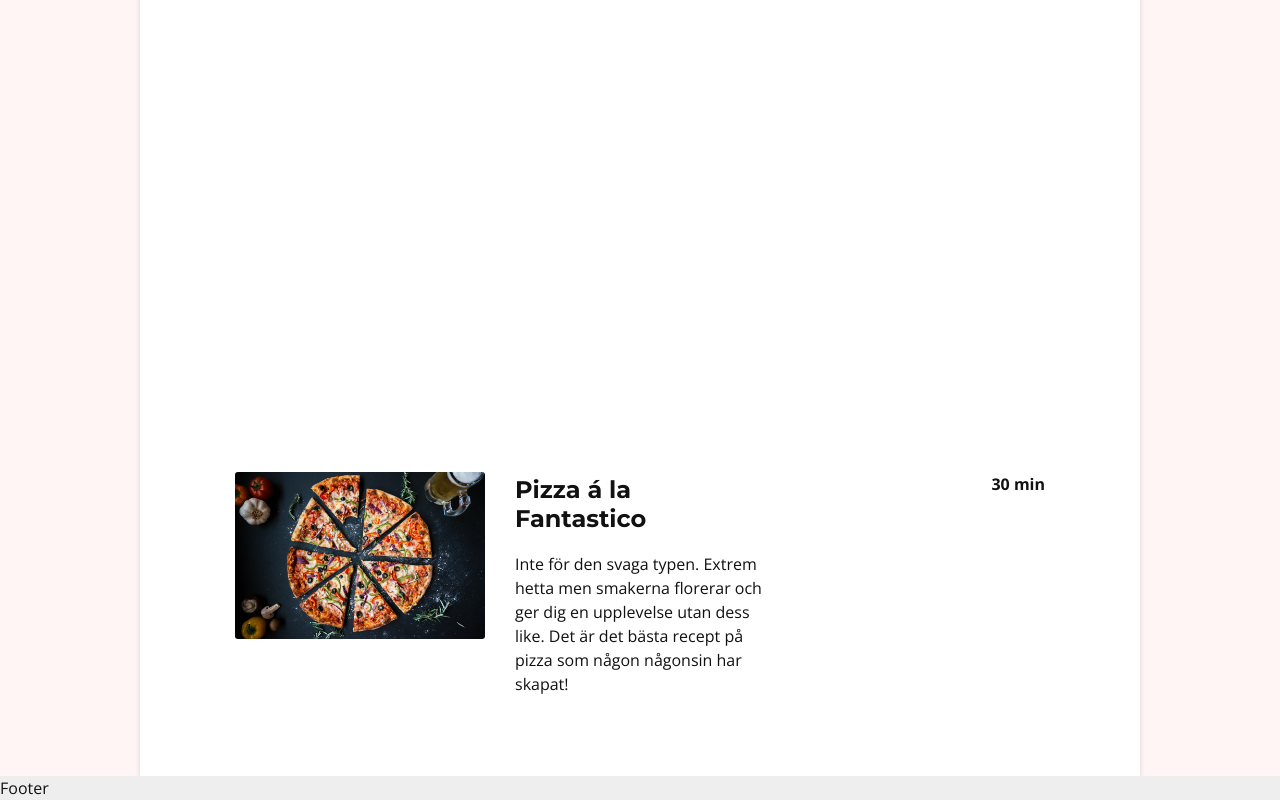
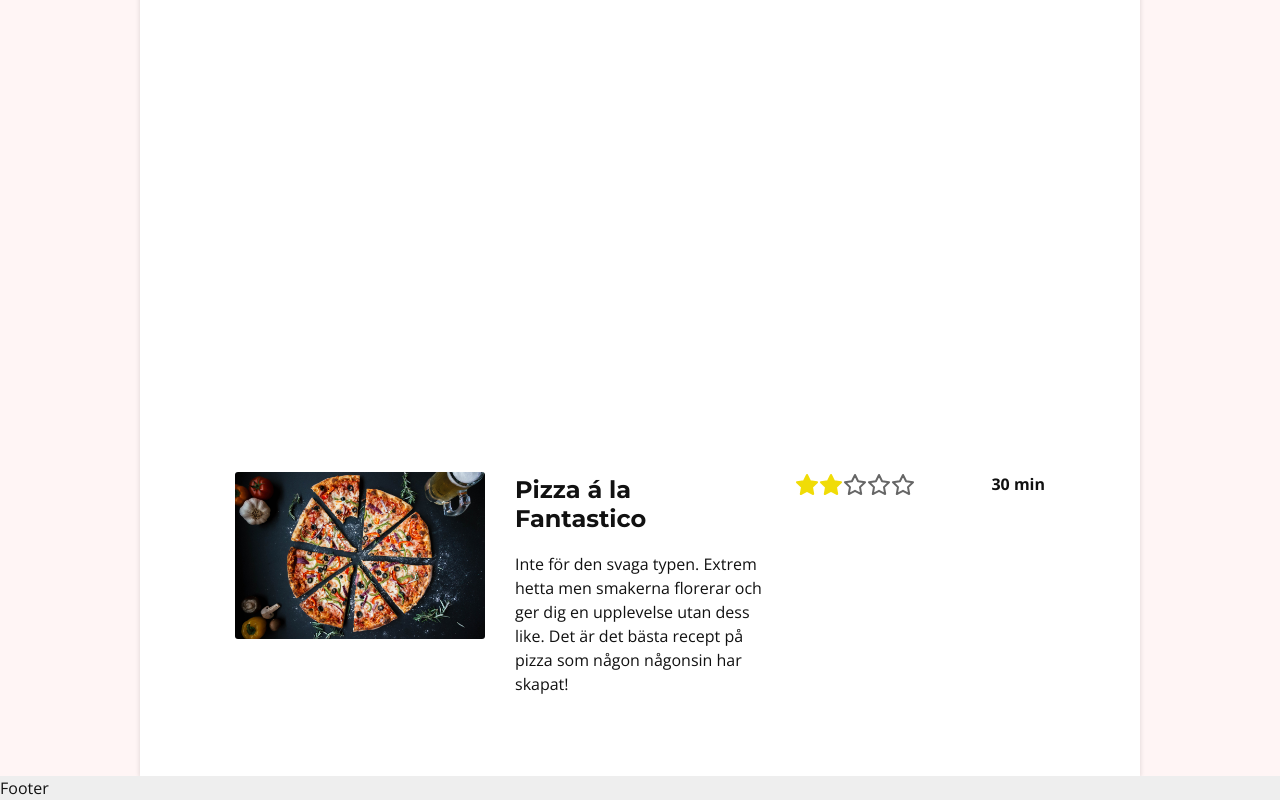
Before and after one commit to teeboteebo/yaddie-web, a React (Create React App) app: page / in a window 1280 px wide. Shown: the part 1032-1832 px from the top of the page. Built offline with nearby package versions, Linux system fonts and the light colour scheme.

Commit message:
try added rating

```diff
--- a/src/components/LatestAddedRecipe/index.js
+++ b/src/components/LatestAddedRecipe/index.js
@@ -3,12 +3,12 @@ import {
   Container,
   Row,
   Col,
-  Card,
   CardImg,
   CardText,
   CardBody,
   CardSubtitle
 } from 'reactstrap';
+import Rating from '../Rating';
 
 import './styles.scss';
 
@@ -38,6 +38,7 @@ class LatestAddedRecipe extends React.Component {
               <CardText className='recipe-card-time float-right'>
                 30 min
               </CardText>
+              <Rating rating={2} />
             </Col>
           </Row>
         </Container>
```
